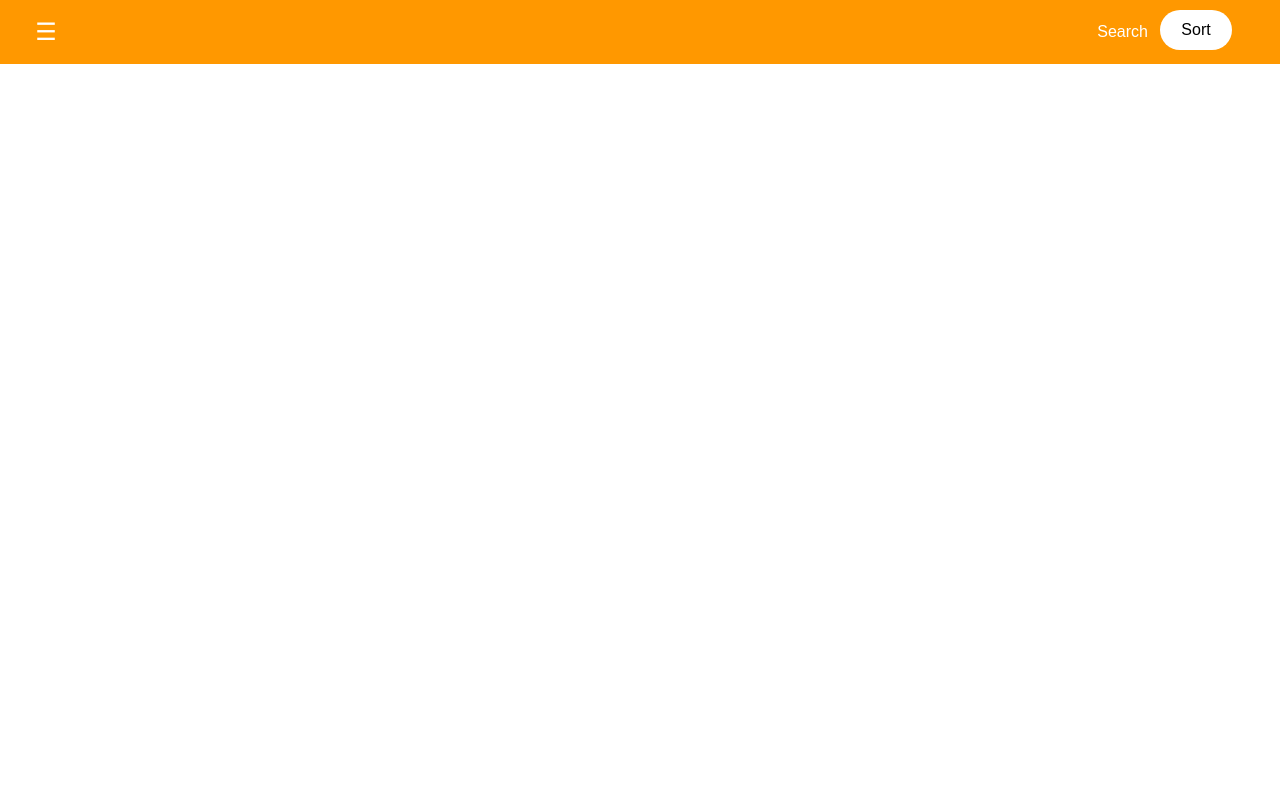
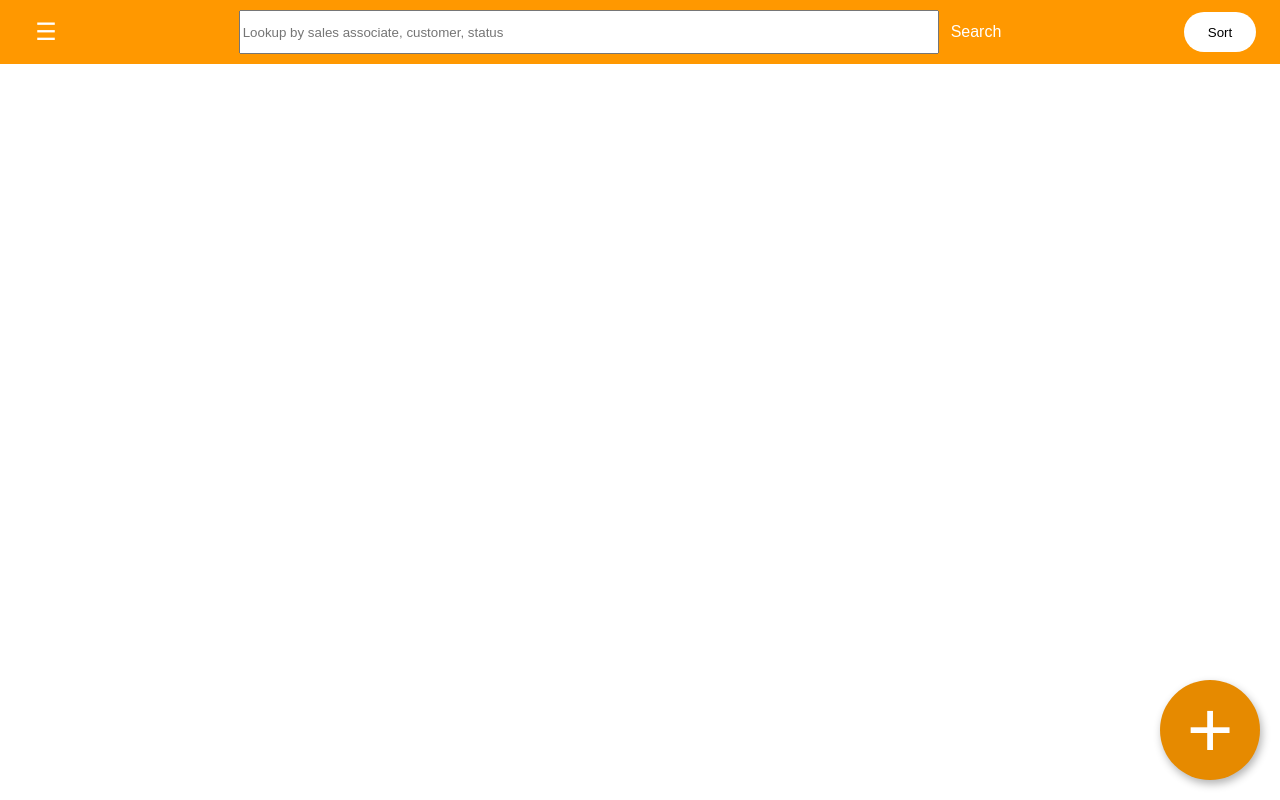
Before and after one commit to DargonTheDargon/CSCI467GroupProject, a Django app: page /quotes/ in a window 1280 px wide. Run offline with Django 5.2, Linux system fonts and the light colour scheme; data that the repository does not hold is empty.

Commit message:
add create quote functionality, lookup function for interface 1, and user specific view for interface 1

```diff
--- a/quote_system/static/css/base.css
+++ b/quote_system/static/css/base.css
@@ -96,6 +96,8 @@ a.exit {
     display: flex;
     flex-direction: row;
     align-items: stretch;
+    justify-content: center;
+    flex: 1;
 }
 
 .topbar-actions button {
@@ -108,14 +110,14 @@ a.exit {
     color: #fff;
     font-size: 1rem;
     cursor: pointer;
-    anchor-name: --sort-button;
 }
 
 .topbar-actions button:hover {
     background-color: #e68a00;
 }
 
-.topbar .topbar-actions .sort-button {
+.sort-button {
+    anchor-name: --sort-button;
     width: 4.5rem;
     height: 2.5rem;
     min-width: 0;
@@ -123,7 +125,8 @@ a.exit {
     padding: 0;
     color: #000;
     background-color: #fff;
-    border-radius: 9999px;
+    border:none;
+    border-radius:9999px;
 }
 
 .topbar .topbar-actions .sort-button:hover {
@@ -154,8 +157,9 @@ a.exit {
     margin: 0;  /* Removes default spacing */
 }
 
-#search-bar {
-    padding: 1rem;
+.search-bar {
+    width: 70%;
+    max-width: 700px;
 }
 
 #search-bar input {
--- a/quote_system/static/css/quote_list.css
+++ b/quote_system/static/css/quote_list.css
@@ -11,3 +11,18 @@
     padding-top: 5px;
     margin: 0;
 }
+
+button.create-quote {
+    position: fixed;
+    z-index: 1000;
+    bottom:20px;
+    right:20px;
+    width:100px;
+    height: 100px;
+    border-radius:50%;
+    background-color: #e68a00;
+    color:white;
+    border: none;
+    font-size:5em;
+     box-shadow: 2px 4px 8px rgb(0 0 0 / 30%);
+}
--- a/quote_system/templates/quote_list.html
+++ b/quote_system/templates/quote_list.html
@@ -11,12 +11,16 @@
         <title>{% block title %}Quote List{% endblock %}</title>
     </head>
     {% block topbar_buttons %}
-    <header class="topbar" id="buttons">
         <div class="topbar-actions">
-            <button type="button" id="search-toggle" aria-label="Open search">Search</button>
+            <form class="topbar-actions" method="GET">
+                {% csrf_token %}
+                <input class="search-bar" type="text" name="search" placeholder="Lookup by sales associate, customer, status">
+                <button type="submit" id="search-toggle" aria-label="Open search">Search</button>
+            </form>
+        </div>
+        <div>
             <button type="button" class="sort-button" aria-label="Sort" popovertarget="dropdown-menu">Sort</button>
         </div>
-    </header>
     {% endblock %}
 
     <body>
@@ -39,10 +43,36 @@
                         <p> <svg width="10" height="10"><circle cx="5" cy="5" r="5" fill="lightblue"/></svg> {{quote.status}} </p>
                         {% elif quote.status == 'finalized' %}
                         <p> <svg width="10" height="10"><circle cx="5" cy="5" r="5" fill="green"/></svg> {{quote.status}} </p>
+                        {% elif quote.status == 'sanctioned' %}
+                        <p> <svg width="10" height="10"><circle cx="5" cy="5" r="5" fill="red"/></svg> {{quote.status}} </p>
+                        {% elif quote.status == 'ordered' %}
+                        <p> <svg width="10" height="10"><circle cx="5" cy="5" r="5" fill="yellow"/></svg> {{quote.status}} </p>
                         {% endif %}
                     </li>
                 {% endfor %}
             </ul>
+            <button class="create-quote" popovertarget="add-quote">+</button>
+            <div class="create-quote" id="add-quote" popover="auto">
+                <form method="POST">
+                    {% csrf_token %}
+                    <label for="select-customer">Select customer</label>
+                    <select name="customer" id="select-customer">
+                        <option value="">Choose customer</option>
+                        {% for customer in customers %}
+                        <option value="{{customer.id}}"> {{ customer.name }}{{customer.id}} </option>
+                        {% endfor %}
+                    </select> </br>
+                    {% csrf_token %}
+                    <label for="sales-associate-select">Sales Associate</label>
+                    <select name="sales-associate" id="sales-associate-select">
+                        <option value="">Choose sales associate</option>
+                        {% for sales_associate in sales_associates %}
+                        <option value="{{sales_associate.user.id}}">{{sales_associate.user.first_name}} {{sales_associate.user.last_name}}</option>
+                        {% endfor %}
+                    </select>
+                    <button type="submit" name="add_quote"> Start Quote </button>
+                </form>
+            </div>
         {% endblock %}
     </body>
     </html>
--- a/quote_system/views.py
+++ b/quote_system/views.py
@@ -3,12 +3,14 @@
 from django.contrib.auth import authenticate, login
 from django.contrib.auth import logout as auth_logout
 from django.contrib.auth.decorators import login_required
+from django.db.models import CharField, Q, Value
+from django.db.models.functions import Concat
 from django.shortcuts import get_object_or_404, redirect, render
 from django.views.decorators.http import require_POST
 from django.views.generic import DetailView, ListView
 
 from .forms import DiscountForm, LineItemForm, NoteForm
-from .models import Quote, SalesAssociate
+from .models import Customer, Quote, SalesAssociate, User
 
 
 @require_POST
@@ -29,7 +31,13 @@ def login_page(request):
 
 @login_required
 def quote_list(request):
-    return render(request, 'quote_list.html')
+    sales_associates = SalesAssociate.objects.all()
+    customers = Customer.objects.all()
+    context = {
+        'sales_associates':sales_associates,
+        'customers':customers
+    }
+    return render(request, 'quote_list.html',context)
 
 @login_required
 def quote_view(request):
@@ -63,7 +71,43 @@ class QuoteListView(ListView):
                 queryset = queryset.order_by("id")
             elif sort == "-id":
                 queryset = queryset.order_by("-id")
+
+        search = self.request.GET.get('search')
+        if search:
+            queryset = queryset.annotate(
+                sales_associate_name=Concat(
+                    'sales_associate__user__first_name',
+                    Value(' '),
+                    'sales_associate__user__last_name',
+                    output_field=CharField()
+                )
+            )
+            queryset = queryset.filter(
+                Q(sales_associate_name__icontains=search)
+                | Q(customer__name__icontains=search)
+                | Q(status__icontains=search)
+            )
+            if (self.request.user.role == User.Role.SALES_ASSOCIATE):
+                queryset = queryset.filter(sales_associate__user=self.request.user)
         return queryset
+
+    def get_context_data(self, **kwargs):
+            context = super().get_context_data(**kwargs)
+            context['customers'] = Customer.objects.all()
+            context['sales_associates'] = SalesAssociate.objects.all()
+            return context
+
+    def post(self, request, *args, **kwargs):
+
+        if 'add_quote' in request.POST:
+            sales_associate_data = request.POST.get('sales-associate')
+            print(sales_associate_data)
+            customer_data = request.POST.get('customer')
+            quote = Quote(sales_associate_id = sales_associate_data, customer_id = customer_data)
+            quote.save()
+
+        return redirect('quote_view', pk=quote.pk)
+
 
 class QuoteView(DetailView):
     template_name = 'quote_view.html'
```
Also changed, not shown: quote_system/admin.py (+18 -1 lines).
